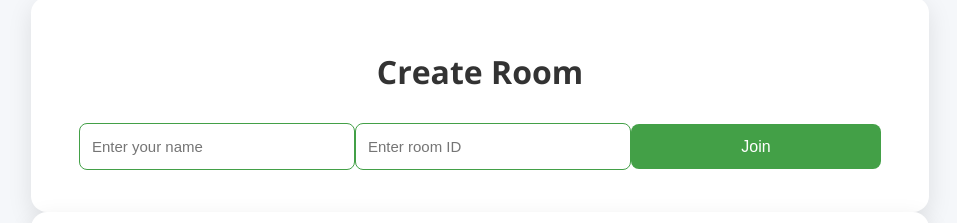
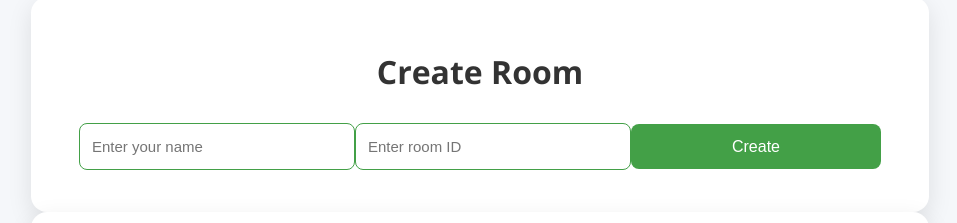
Before and after one commit to igiamronit/chatapp-lamda, a React (Create React App) app in the folder client/: page / in a window 1280 px wide. Shown: the part 183-406 px from the top of the page, without its empty margins (160-1117 px from the left). Built offline with nearby package versions, Linux system fonts and the light colour scheme; no server answers.

Commit message:
create room/ join room seperated

```diff
--- a/client/src/App.js
+++ b/client/src/App.js
@@ -2,6 +2,8 @@ import './App.css';
 import { io } from 'socket.io-client';
 import React, { useState } from 'react';
 import Chat from './chat';
+import { db } from './firebaseConfig';
+import { doc, setDoc, getDoc} from 'firebase/firestore';
 
 // backend URL
 const socket = io("https://chatapp-ylh8.onrender.com");
@@ -12,11 +14,45 @@ function App() {
   const [room, setRoom] = useState("");
   const [showChat, setShowChat] = useState(false);
 
+  //function to create a room
+  const createRoom = async() =>{
+    if(username.trim() !== "" && room.trim()!== ""){
+      try{
+        await setDoc(doc(db, "rooms", room), {roomID: room});
+        setUsername("");
+        setRoom("");
+        joinRoom();
+      }catch(err){
+      console.error(err);
+      }
+    }
+    else{
+      alert("Please enter a valid room ID");
+    }
+  }
   // function to join a room
-  const joinRoom = () => {
+  const joinRoom = async () => {
     if (username.trim() !== "" && room.trim() !== "") {
-      socket.emit('join_room', room);
-      setShowChat(true);
+      try {
+        const roomDoc = await getDoc(doc(db, "rooms", room)); // Check if room exists in Firestore
+        if (roomDoc.exists()) {
+          socket.emit('join_room', room);
+          setShowChat(true); // Show the chat component
+        } else {
+          alert("Enter a valid room ID.");
+        }
+      } catch (error) {
+        console.error("Error joining room:", error);
+        alert("Failed to join room. Please try again.");
+      }
+    } else {
+      alert("Please enter your name and room ID to join a room.");
+    }
+  };
+
+  const handleKeyDown = (e, action) => {
+    if (e.key === "Enter") {
+      action(); // Call the respective action (createRoom or joinRoom)
     }
   };
 
@@ -33,13 +69,15 @@ function App() {
             type="text"
             placeholder="Enter your name"
             onChange={(e) => setUsername(e.target.value)}
+            onKeyDown={(e) => handleKeyDown(e, createRoom)} // Call createRoom on Enter key
           />
           <input
             type="text"
             placeholder="Enter room ID"
             onChange={(e) => setRoom(e.target.value)}
+            onKeyDown={(e) => handleKeyDown(e, createRoom)} // Call createRoom on Enter key
           />
-          <button onClick={joinRoom}>Join</button>
+          <button onClick={createRoom}>Create</button>
         </div>
         {/*container for join room*/}
         <div className="joinChatContainer">
@@ -48,11 +86,13 @@ function App() {
             type="text"
             placeholder="Enter your name"
             onChange={(e) => setUsername(e.target.value)}
+            onKeyDown={(e) => handleKeyDown(e, joinRoom)}
           />
           <input
             type="text"
             placeholder="Enter room ID"
             onChange={(e) => setRoom(e.target.value)}
+            onKeyDown={(e) => handleKeyDown(e, joinRoom)}
           />
           <button onClick={joinRoom}>Join</button>
         </div>
```
